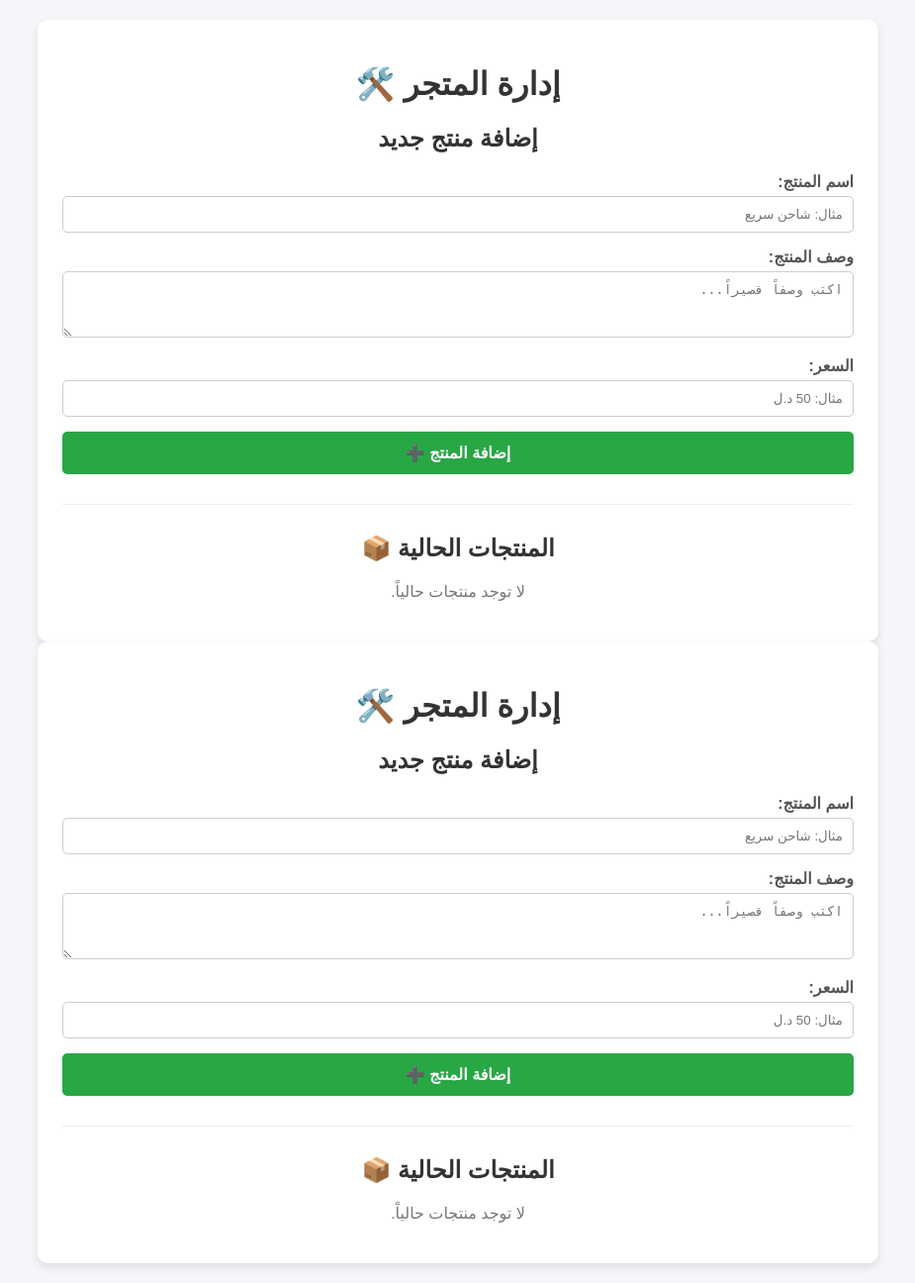
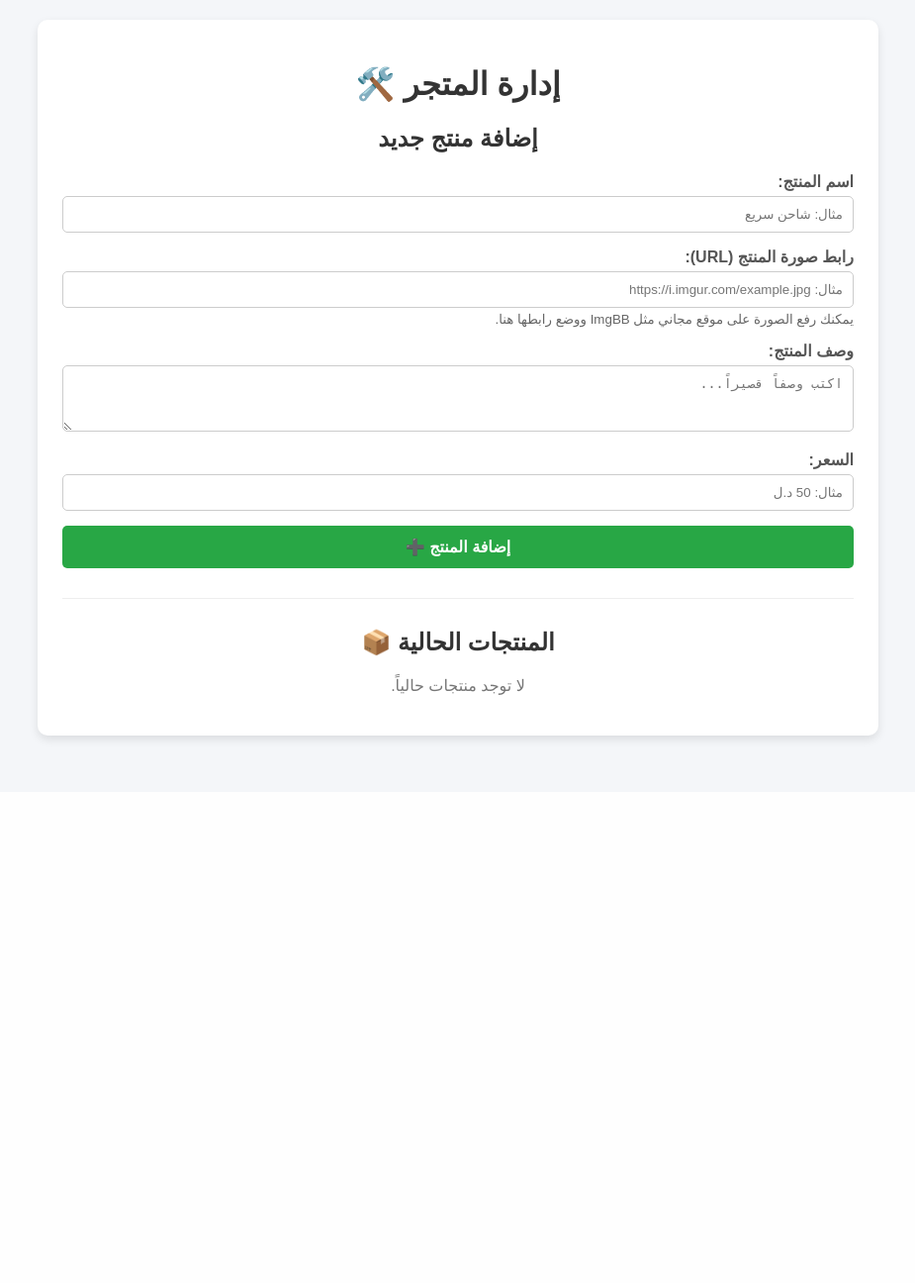
Before and after one commit to jeronkazezkazez-sys/my-store, a Flask app: page /admin in a window 1280 px wide. Shown: the whole page at 99% size, without its empty margins (177-1102 px from the left). After the commit the page ends 753 px from the top, so only its background shows below. Run offline with Flask 3, Linux system fonts and the light colour scheme; data that the repository does not hold is empty.

Commit message:
Add files via upload

```diff
--- a/templates/admin.html
+++ b/templates/admin.html
@@ -1,5 +1,6 @@
 <!DOCTYPE html>
 <html dir="rtl" lang="ar">
+
 <head>
     <meta charset="UTF-8">
     <meta name="viewport" content="width=device-width, initial-scale=1.0">
@@ -12,34 +13,42 @@
             padding: 20px;
             direction: rtl;
         }
+
         .container {
             max-width: 800px;
             margin: auto;
             background: #ffffff;
             padding: 25px;
             border-radius: 10px;
-            box-shadow: 0 4px 10px rgba(0,0,0,0.1);
+            box-shadow: 0 4px 10px rgba(0, 0, 0, 0.1);
         }
-        h1, h2 {
+
+        h1,
+        h2 {
             color: #333;
             text-align: center;
         }
+
         .form-group {
             margin-bottom: 15px;
         }
+
         label {
             display: block;
             margin-bottom: 5px;
             font-weight: bold;
             color: #555;
         }
-        input[type="text"], textarea {
+
+        input[type="text"],
+        textarea {
             width: 100%;
             padding: 10px;
             border: 1px solid #ccc;
             border-radius: 5px;
             box-sizing: border-box;
         }
+
         button {
             width: 100%;
             background-color: #28a745;
@@ -51,17 +60,17 @@
             cursor: pointer;
             font-weight: bold;
         }
+
         button:hover {
             background-color: #218838;
         }
+
         hr {
             margin: 30px 0;
             border: 0;
             border-top: 1px solid #eee;
         }
-        .product-list {
-            margin-top: 20px;
-        }
+
         .product-item {
             display: flex;
             justify-content: space-between;
@@ -72,6 +81,21 @@
             border-radius: 5px;
             margin-bottom: 10px;
         }
+
+        .product-info {
+            display: flex;
+            align-items: center;
+            gap: 15px;
+        }
+
+        .product-img {
+            width: 60px;
+            height: 60px;
+            object-fit: cover;
+            border-radius: 5px;
+            border: 1px solid #ccc;
+        }
+
         .delete-btn {
             background-color: #dc3545;
             color: white;
@@ -79,14 +103,10 @@
             text-decoration: none;
             border-radius: 4px;
             font-size: 14px;
-            font-weight: normal;
-            width: auto;
-        }
-        .delete-btn:hover {
-            background-color: #c82333;
         }
     </style>
 </head>
+
 <body>
 
     <div class="container">
@@ -97,6 +117,13 @@
             <div class="form-group">
                 <label for="name">اسم المنتج:</label>
                 <input type="text" id="name" name="name" required placeholder="مثال: شاحن سريع">
+            </div>
+
+            <div class="form-group">
+                <label for="image">رابط صورة المنتج (URL):</label>
+                <input type="text" id="image" name="image" placeholder="مثال: https://i.imgur.com/example.jpg">
+                <small style="color: #666; display: block; margin-top: 4px;">يمكنك رفع الصورة على موقع مجاني مثل ImgBB
+                    ووضع رابطها هنا.</small>
             </div>
 
             <div class="form-group">
@@ -118,12 +145,23 @@
         <div class="product-list">
             {% for product in products %}
             <div class="product-item">
+                <div class="product-info">
+                    {% if product.image %}
+                    <img src="{{ product.image }}" class="product-img" alt="{{ product.name }}">
+                    {% else %}
+                    <div class="product-img"
+                        style="display:flex; align-items:center; justify-center; background:#eee; font-size:10px; text-align:center;">
+                        بدون صورة</div>
+                    {% endif %}
                     <div>
-                <strong>{{ product.name }}</strong> - {{ product.price }}
+                        <strong>{{ product.name }}</strong> - <span style="color:#28a745; font-weight:bold;">{{
+                            product.price }}</span>
                         <br>
                         <small style="color: #666;">{{ product.description }}</small>
                     </div>
-            <a href="/delete/{{ product.id }}" class="delete-btn" onclick="return confirm('هل أنت تأكد من حذف هذا المنتج؟')">حذف 🗑️</a>
+                </div>
+                <a href="/delete/{{ product.id }}" class="delete-btn"
+                    onclick="return confirm('هل أنت تأكد من حذف هذا المنتج؟')">حذف 🗑️</a>
             </div>
             {% else %}
             <p style="text-align: center; color: #777;">لا توجد منتجات حالياً.</p>
@@ -132,138 +170,5 @@
     </div>
 
 </body>
-</html≻<!DOCTYPE html>
-<html dir="rtl" lang="ar">
-<head>
-    <meta charset="UTF-8">
-    <meta name="viewport" content="width=device-width, initial-scale=1.0">
-    <title>لوحة التحكم - إدارة المنتجات</title>
-    <style>
-        body {
-            font-family: Arial, sans-serif;
-            background-color: #f4f6f9;
-            margin: 0;
-            padding: 20px;
-            direction: rtl;
-        }
-        .container {
-            max-width: 800px;
-            margin: auto;
-            background: #ffffff;
-            padding: 25px;
-            border-radius: 10px;
-            box-shadow: 0 4px 10px rgba(0,0,0,0.1);
-        }
-        h1, h2 {
-            color: #333;
-            text-align: center;
-        }
-        .form-group {
-            margin-bottom: 15px;
-        }
-        label {
-            display: block;
-            margin-bottom: 5px;
-            font-weight: bold;
-            color: #555;
-        }
-        input[type="text"], textarea {
-            width: 100%;
-            padding: 10px;
-            border: 1px solid #ccc;
-            border-radius: 5px;
-            box-sizing: border-box;
-        }
-        button {
-            width: 100%;
-            background-color: #28a745;
-            color: white;
-            padding: 12px;
-            border: none;
-            border-radius: 5px;
-            font-size: 16px;
-            cursor: pointer;
-            font-weight: bold;
-        }
-        button:hover {
-            background-color: #218838;
-        }
-        hr {
-            margin: 30px 0;
-            border: 0;
-            border-top: 1px solid #eee;
-        }
-        .product-list {
-            margin-top: 20px;
-        }
-        .product-item {
-            display: flex;
-            justify-content: space-between;
-            align-items: center;
-            background: #f8f9fa;
-            padding: 12px 15px;
-            border: 1px solid #ddd;
-            border-radius: 5px;
-            margin-bottom: 10px;
-        }
-        .delete-btn {
-            background-color: #dc3545;
-            color: white;
-            padding: 6px 12px;
-            text-decoration: none;
-            border-radius: 4px;
-            font-size: 14px;
-            font-weight: normal;
-            width: auto;
-        }
-        .delete-btn:hover {
-            background-color: #c82333;
-        }
-    </style>
-</head>
-<body>
 
-<div class="container">
-    <h1>إدارة المتجر 🛠️</h1>
-
-    <h2>إضافة منتج جديد</h2>
-    <form action="/add" method="POST">
-        <div class="form-group">
-            <label for="name">اسم المنتج:</label>
-            <input type="text" id="name" name="name" required placeholder="مثال: شاحن سريع">
-        </div>
-
-        <div class="form-group">
-            <label for="description">وصف المنتج:</label>
-            <textarea id="description" name="description" rows="3" placeholder="اكتب وصفاً قصيراً..."></textarea>
-        </div>
-
-        <div class="form-group">
-            <label for="price">السعر:</label>
-            <input type="text" id="price" name="price" required placeholder="مثال: 50 د.ل">
-        </div>
-
-        <button type="submit">إضافة المنتج ➕</button>
-    </form>
-
-    <hr>
-
-    <h2>المنتجات الحالية 📦</h2>
-    <div class="product-list">
-        {% for product in products %}
-        <div class="product-item">
-            <div>
-                <strong>{{ product.name }}</strong> - {{ product.price }}
-                <br>
-                <small style="color: #666;">{{ product.description }}</small>
-            </div>
-            <a href="/delete/{{ product.id }}" class="delete-btn" onclick="return confirm('هل أنت تأكد من حذف هذا المنتج؟')">حذف 🗑️</a>
-        </div>
-        {% else %}
-        <p style="text-align: center; color: #777;">لا توجد منتجات حالياً.</p>
-        {% endfor %}
-    </div>
-</div>
-
-</body>
 </html>
--- /dev/null
+++ b/templates/requirements.txt
@@ -0,0 +1,2 @@
+Flask
+gunicorn
```
Also changed, not shown: templates/app.py (added, +107 -0 lines), templates/index.html (+123 -17 lines), templates/store_api.py (added, +156 -0 lines), 2 other files. Lines whose indentation alone changed are shown as unchanged.
